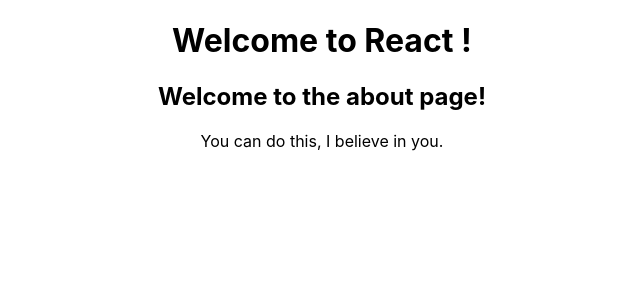
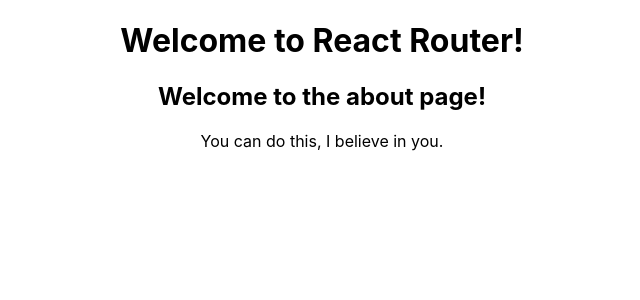
Before and after one commit to mmtaylor7/portfolio-react, a React (Create React App) app: page / in a window 1280 px wide. Shown: the top 300 px of the page, without its empty margins (318-958 px from the left). Built offline with nearby package versions, Linux system fonts and the light colour scheme.

Commit message:
test again for github

```diff
--- a/src/App.js
+++ b/src/App.js
@@ -8,7 +8,7 @@ import Portfolio from "./pages/Portfolio/Portfolio";
 function App() {
   return (
     <div className="App">
-      <h1>Welcome to React !</h1>
+      <h1>Welcome to React Router!</h1>
       <Routes>
         <Route path="/" element={<AboutMe />} />
         <Route path="/portfolio" element={<Portfolio />} />
```
